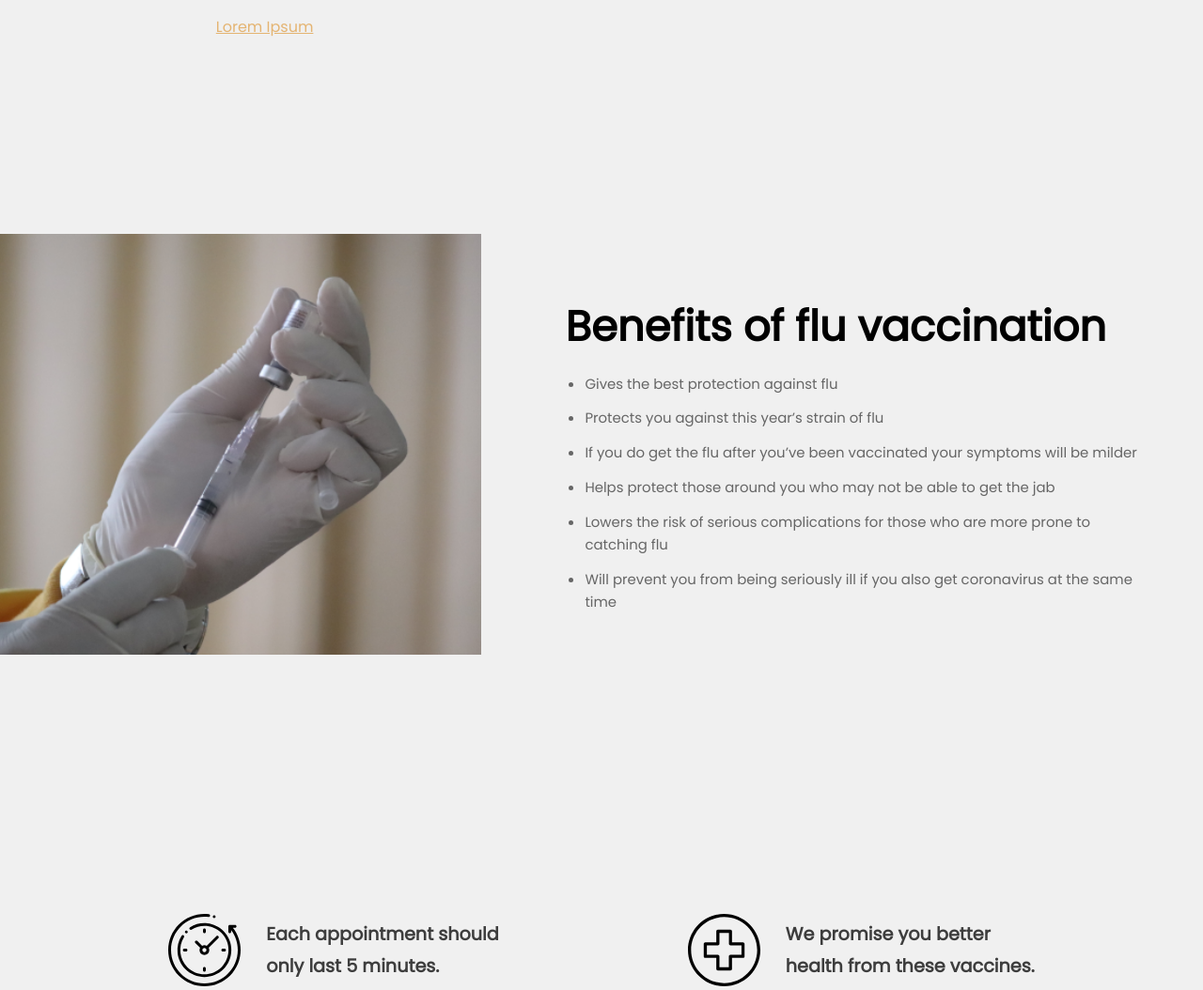
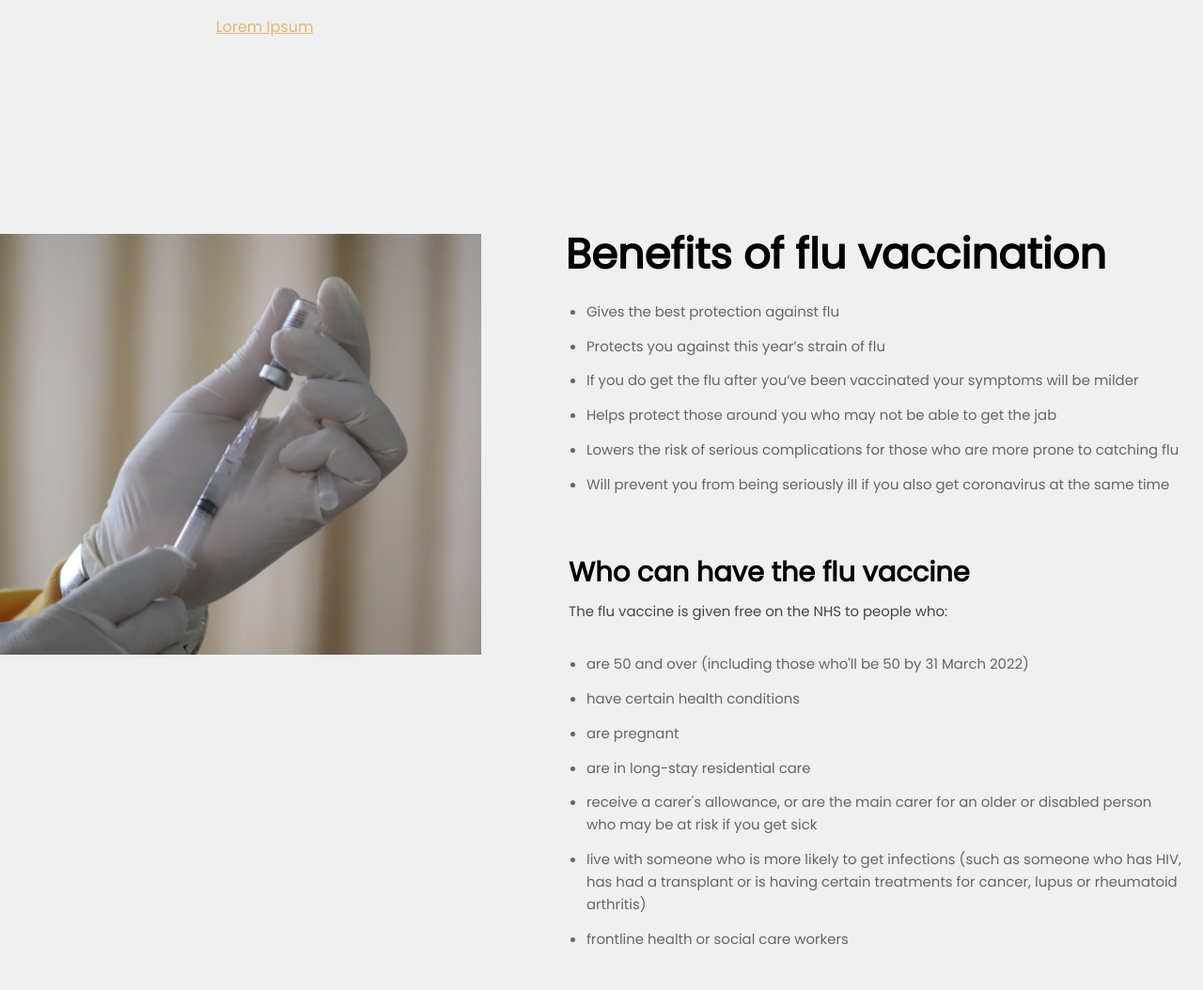
Before and after one commit to tommyyh/Pharmacy-live, a Django app: template templates/home/index.html in a window 1280 px wide. Shown: the part 1415-2469 px from the top of the page at 94% size. Run offline with Django 3.2, Linux system fonts and the light colour scheme; the template is opened without the code that fills it, so the values that code supplies are empty.

Commit message:
Added full home page

```diff
--- a/static/css/all/nav.css
+++ b/static/css/all/nav.css
@@ -23,6 +23,8 @@ nav {
 
 .nav__left {
   display: flex;
+  text-decoration: none;
+  color: #fff;
   align-items: center;
   height: 100%;
 }
--- a/static/css/home/index.css
+++ b/static/css/home/index.css
@@ -72,6 +72,18 @@
   font-size: 2.2rem;
   line-height: 2.8rem;
   margin-top: 2rem;
+}
+
+.vaccines h3 {
+  font-size: 1.6rem;
+  line-height: 2.2rem;
+  margin-top: 4rem;
+}
+
+.vaccines p {
+  font-size: 0.88rem;
+  margin: 0.77rem 10% 2.66rem 0;
+  color: #505050;
 }
 
 .vaccines li {
@@ -244,6 +256,7 @@
   .vaccines {
     display: flex;
     flex-direction: row;
+    align-items: flex-start;
     margin-top: 26vh;
   }
 
@@ -254,6 +267,14 @@
 
   .vaccines h2 {
     font-size: 2.8rem;
+    margin-top: 0;
+  }
+
+  .vaccines h3 {
+    font-size: 1.8rem;
+    margin-left: 0.22rem;
+    margin-top: 4rem;
+    margin-bottom: 0.3rem;
   }
 
   .vaccines li {
@@ -262,6 +283,15 @@
     font-weight: 100;
     margin: 0.8rem 3% 0 3.3%;
     line-height: 1.5rem;
+  }
+
+  .vaccines p {
+    font-size: 0.933rem;
+    color: #464646;
+    font-weight: 100;
+    margin-left: 0.22rem;
+    line-height: 1.5rem;
+    margin-bottom: 2rem;
   }
 
   .vaccines ul {
--- a/templates/home/index.html
+++ b/templates/home/index.html
@@ -85,6 +85,25 @@
               Will prevent you from being seriously ill if you also get
               coronavirus at the same time
             </li>
+
+            <h3>Who can have the flu vaccine</h3>
+            <p>The flu vaccine is given free on the NHS to people who:</p>
+            <li>
+              are 50 and over (including those who'll be 50 by 31 March 2022)
+            </li>
+            <li>have certain health conditions</li>
+            <li>are pregnant</li>
+            <li>are in long-stay residential care</li>
+            <li>
+              receive a carer's allowance, or are the main carer for an older or
+              disabled person who may be at risk if you get sick
+            </li>
+            <li>
+              live with someone who is more likely to get infections (such as
+              someone who has HIV, has had a transplant or is having certain
+              treatments for cancer, lupus or rheumatoid arthritis)
+            </li>
+            <li>frontline health or social care workers</li>
           </ul>
         </div>
       </section>
```
